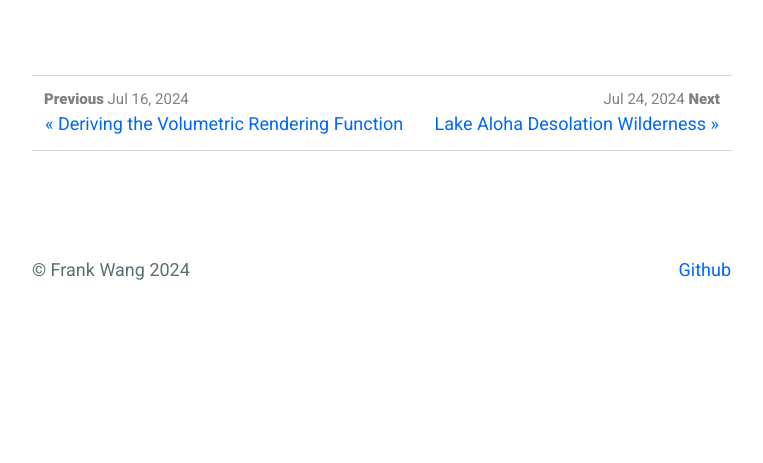
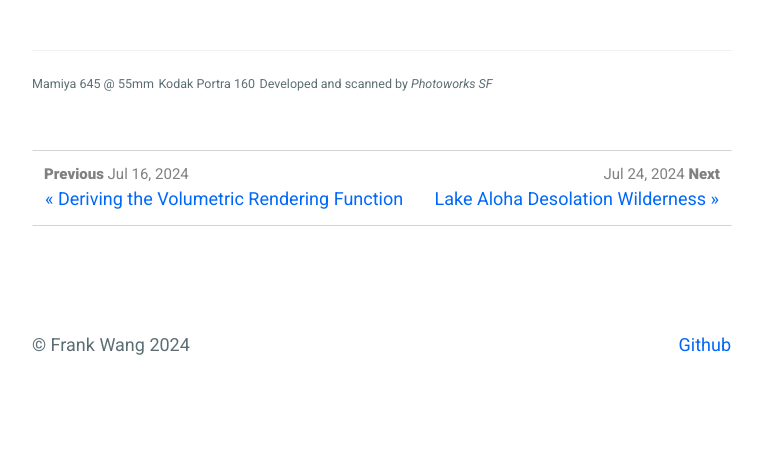
Before and after one commit to frankwang95/frankwang95.github.io, a Jekyll site: the page built from _posts/2024-07-22-first-frames-mamiya645.md, in a window 1280 px wide. Shown: the part 1256-1719 px from the top of the page, without its empty margins (258-1021 px from the left). Built offline with Jekyll 4.4.1, drawn with Linux system fonts in a browser that asks for light colours; before the commit the page ends 1644 px from its top, so only the background shows below that.

Commit message:
Update 2024-07-22-first-frames-mamiya645.md

```diff
--- a/_posts/2024-07-22-first-frames-mamiya645.md
+++ b/_posts/2024-07-22-first-frames-mamiya645.md
@@ -18,3 +18,9 @@ Two frames from the first roll of film through a Mamiya 645. Portra 160.
 <img style="max-width: 1024px; margin: 0 0 0 -162px;" src="https://storage.googleapis.com/fkwang_blog_image_hosting/2024_07_21_645_test_roll/img2.jpg">
 </p>
 <br>
+
+---
+
+<sub><sup>Mamiya 645 @ 55mm</sup></sub>
+<sub><sup>Kodak Portra 160</sup></sub>
+<sub><sup>Developed and scanned by *Photoworks SF*</sup></sub>
```
